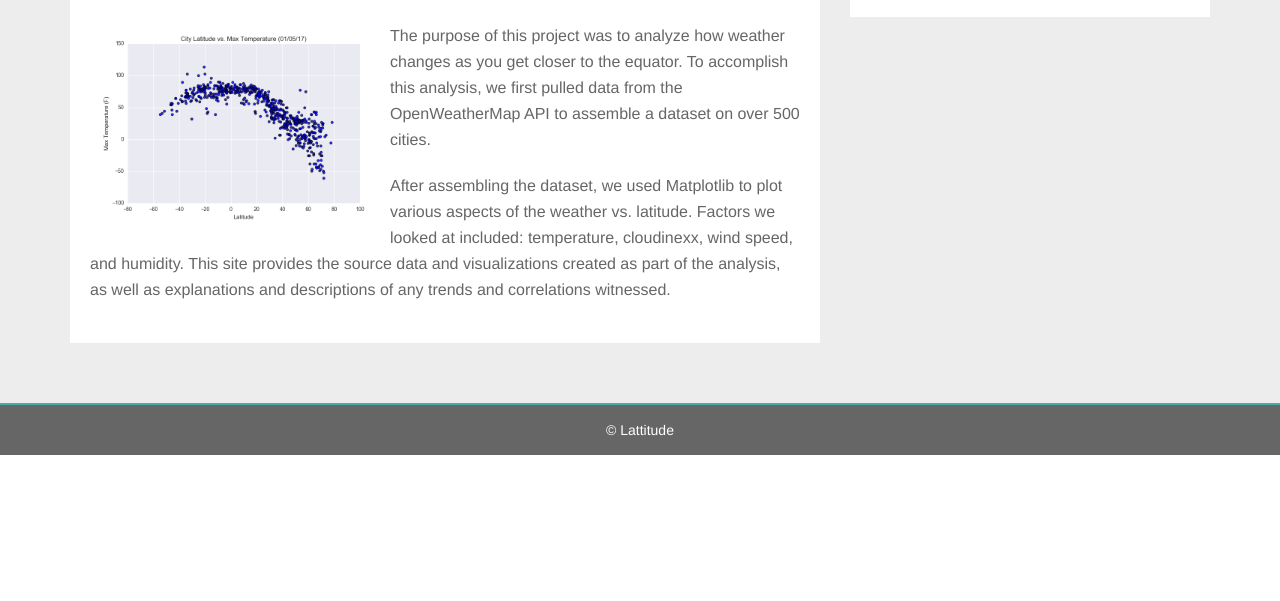
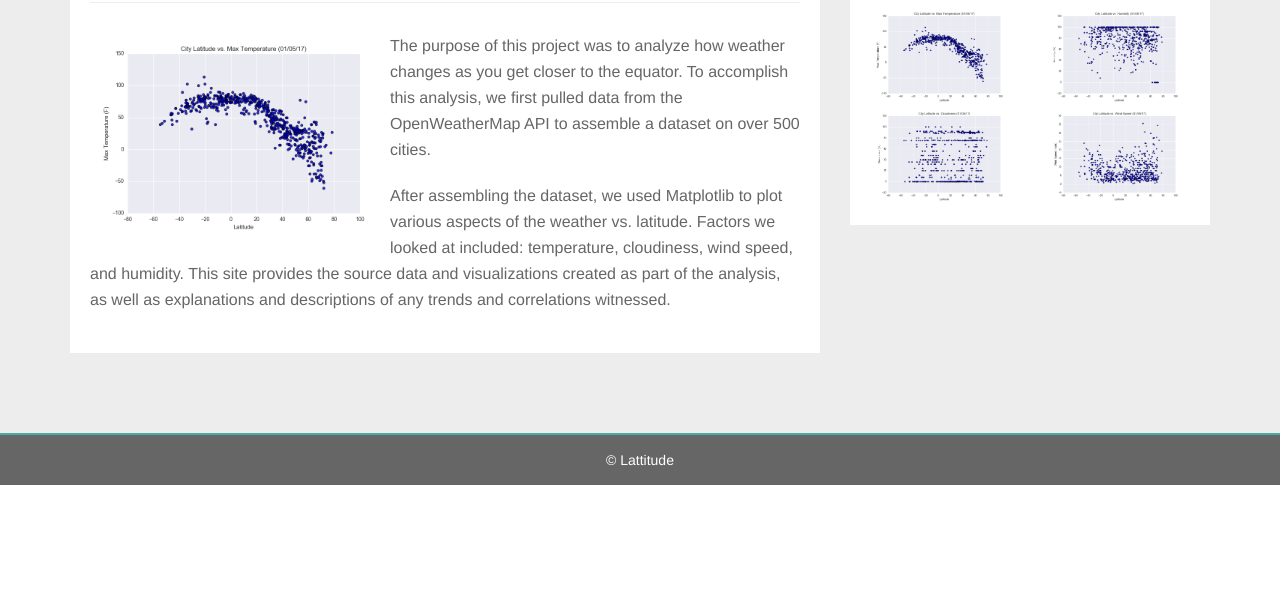
Before and after one commit to kukuswish/hw_web, a plain HTML site: page index.html in a window 1280 px wide. Shown: the part 199-800 px from the top of the page. Drawn offline with nearby package versions, Linux system fonts and the light colour scheme.

Commit message:
Add links and images to visualization side bar

```diff
--- a/css/style.css
+++ b/css/style.css
@@ -16,8 +16,8 @@
 
 /* MAIN */
 main{
-	padding-top: 30px;
-	padding-bottom: 60px;
+	padding-top: 40px;
+	padding-bottom: 80px;
 	background-color: #EDEDED;
 }
 .main-home .main-content img{
@@ -51,6 +51,10 @@ aside,.main-container{
 	padding-bottom: 20px;
 	border-bottom: 1px solid #ededed;
 }
+aside .side-images img{
+	max-width: 100%;
+	height: auto;
+}
 /* FOOTER */
 footer{
 	background-color: #666;
--- a/index.html
+++ b/index.html
@@ -70,7 +70,7 @@
                   The purpose of this project was to analyze how weather changes as you get closer to the equator. To accomplish this analysis, we first pulled data from the OpenWeatherMap API to assemble a dataset on over 500 cities.
                 </p>
                 <p>
-                  After assembling the dataset, we used Matplotlib to plot various aspects of the weather vs. latitude. Factors we looked at included: temperature, cloudinexx, wind speed, and humidity. This site provides the source data and visualizations created as part of the analysis, as well as explanations and descriptions of any trends and correlations witnessed.
+                  After assembling the dataset, we used Matplotlib to plot various aspects of the weather vs. latitude. Factors we looked at included: temperature, cloudiness, wind speed, and humidity. This site provides the source data and visualizations created as part of the analysis, as well as explanations and descriptions of any trends and correlations witnessed.
                 </p>
               </div>
             </section>
@@ -83,9 +83,33 @@
               <div class="side-images">
                 <div class="row clearfix">
                   <div class="col-md-6">
-
+                    <div class="side-block">
+                      <a href="plots/temperature.html">
+                        <img src="images/Fig1.png" alt="">
+                      </a>
+                    </div>
                   </div>
-
+                  <div class="col-md-6">
+                    <div class="side-block">
+                      <a href="plots/humidity.html">
+                        <img src="images/Fig2.png" alt="">
+                      </a>
+                    </div>
+                  </div>
+                  <div class="col-md-6">
+                    <div class="side-block">
+                      <a href="plots/cloudiness.html">
+                        <img src="images/Fig3.png" alt="">
+                      </a>
+                    </div>
+                  </div>
+                  <div class="col-md-6">
+                    <div class="side-block">
+                      <a href="plots/wind-speed.html">
+                        <img src="images/Fig4.png" alt="">
+                      </a>
+                    </div>
+                  </div>
                 </div>
               </div>
             </aside>
```
